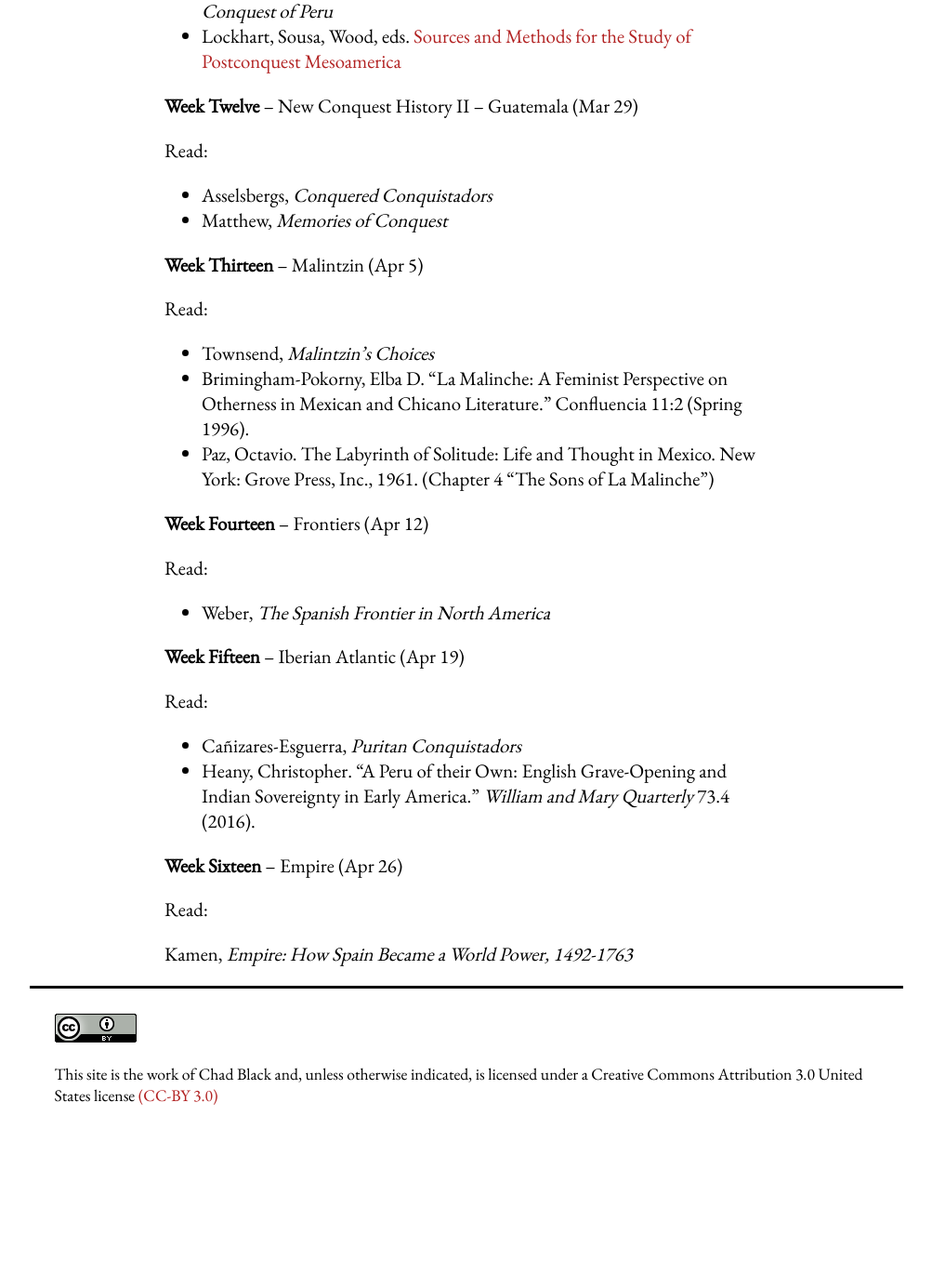
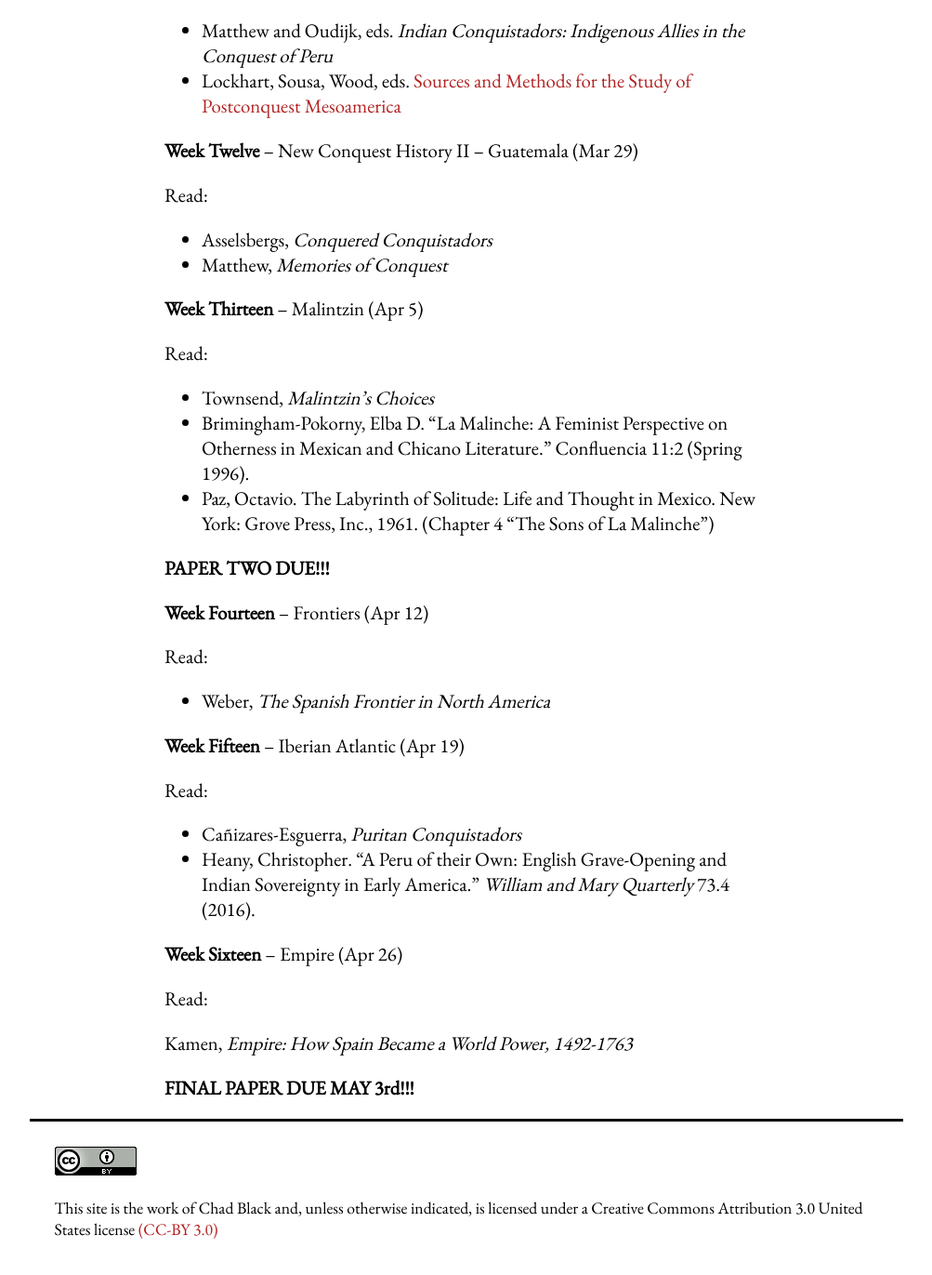
Before and after one commit to chadblack/561S2017, a Jekyll site: the page built from info/calendar.md, in a window 1280 px wide and 1400 px high, scrolled down 1781 px. Shown: the top 1371 px of the window at 93% size, without its empty margins (138-1141 px from the left). Built offline with Jekyll 4.4.1, drawn with Linux system fonts in a browser that asks for light colours; some web fonts are replaced; before the commit the page ends 3037 px from its top, so only the background shows below that.

Commit message:
due dates added

```diff
--- a/info/calendar.md
+++ b/info/calendar.md
@@ -65,6 +65,8 @@ Read:
 
 * Cook, *Born to Die*
 
+*PAPER ONE DUE!!!*
+
 **Week Ten** -- Spring Break (Mar 15)
 
 
@@ -94,11 +96,14 @@ Read:
 * Paz, Octavio. The Labyrinth of Solitude: Life and Thought in Mexico. New
   York: Grove Press, Inc., 1961. (Chapter 4 "The Sons of La Malinche")
 
+**PAPER TWO DUE!!!**
+
 **Week Fourteen** -- Frontiers (Apr 12)
 
 Read:
 
 * Weber, *The Spanish Frontier in North America*
+
 
 **Week Fifteen** -- Iberian Atlantic (Apr 19)
 
@@ -113,3 +118,5 @@ Read:
 Read:
 
 Kamen, *Empire: How Spain Became a World Power, 1492-1763*
+
+**FINAL PAPER DUE MAY 3rd!!!**
```
Also changed, not shown: info/assignments.md (+1 -1 lines).
